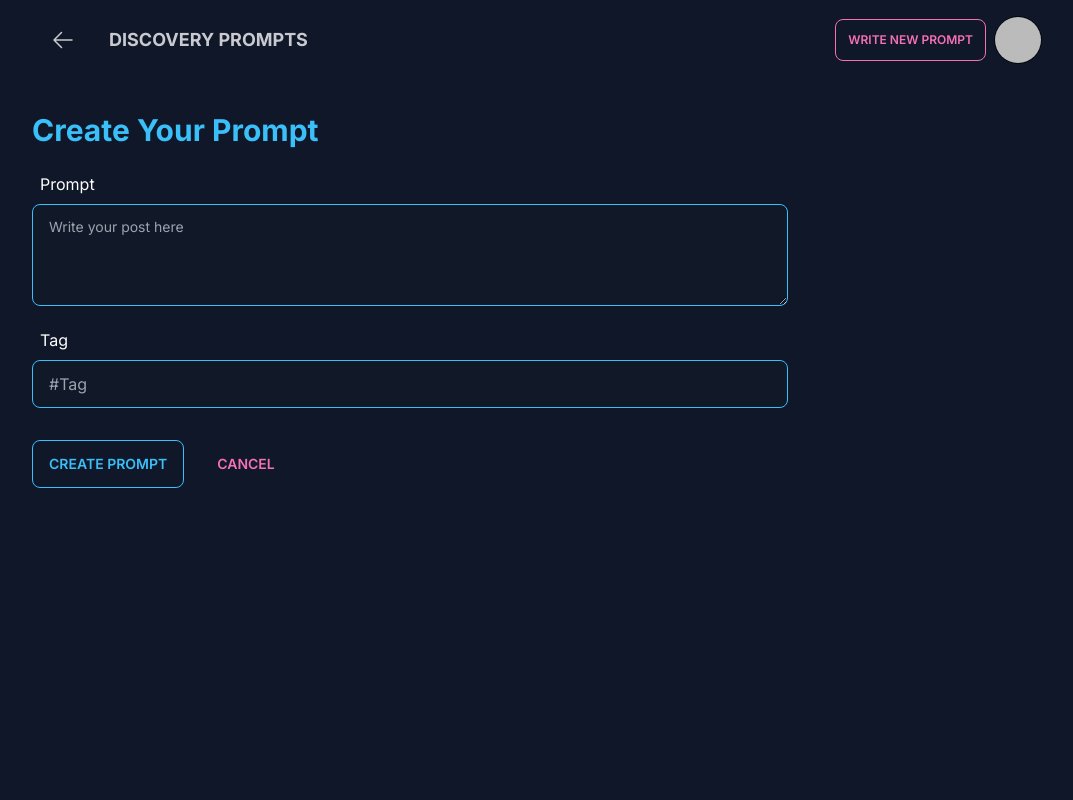
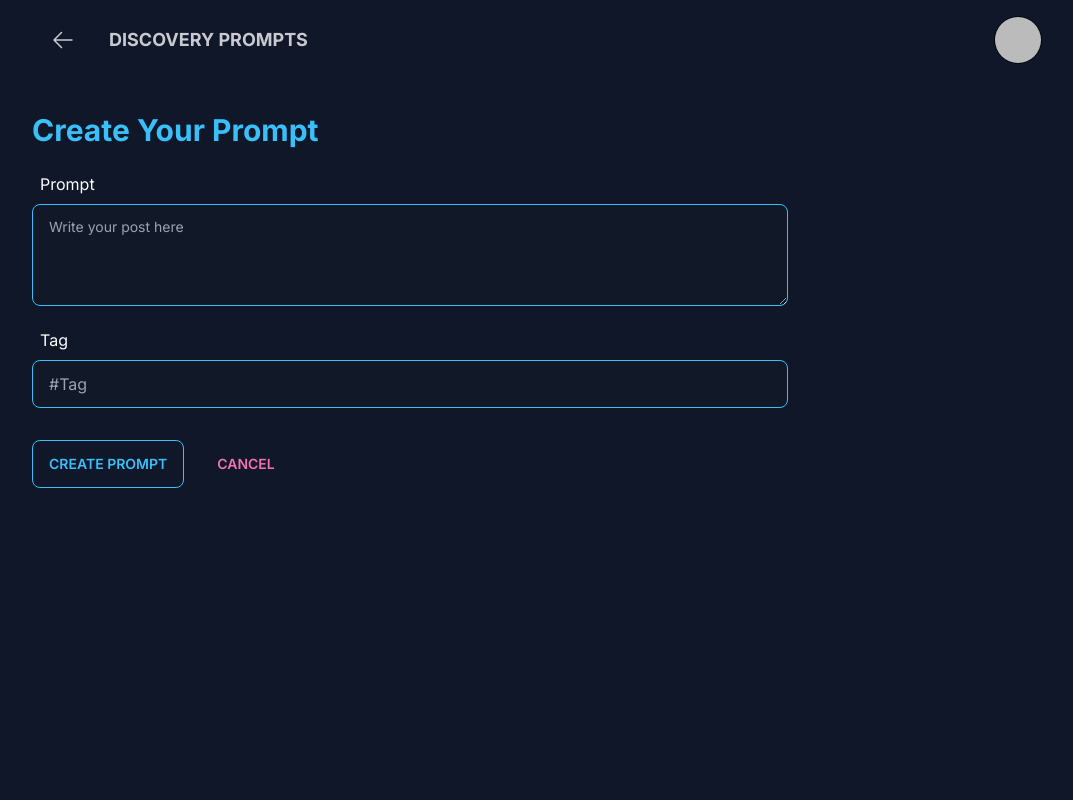
Before and after one commit to AdithyanA2005/Discovery_Prompts_NextJS, a Next.js app: page /new-prompt in a window 1280 px wide. Shown: the top 800 px of the page, without its empty margins (102-1175 px from the left). Built offline with nearby package versions, Linux system fonts and the light colour scheme; no server answers; sample sign-in values are in the browser's storage.

Commit message:
`Write New Prompt` made invisible in new-prompt page

```diff
--- a/components/Navbar/index.tsx
+++ b/components/Navbar/index.tsx
@@ -1,6 +1,5 @@
 "use client"
 
-import Link from "next/link";
 import { useRouter, usePathname } from "next/navigation";
 import { useEffect, useState } from "react";
 import { getProviders, signIn, useSession } from "next-auth/react";
@@ -46,11 +45,13 @@ export default function Navbar() {
         {status === "authenticated" ? (
           <div className="flex items-center">
             {/* Write new prompt button */}
-            <SpecialBtn
-              text="Write New Prompt"
-              onClick={() => router.push("/new-prompt")}
-              disabled={false}
-            />
+            {pathname !== "/new-prompt" && (
+              <SpecialBtn
+                text="Write New Prompt"
+                onClick={() => router.push("/new-prompt")}
+                disabled={false}
+              />
+            )}
 
             {/* Account actions dropdown with profile img btn*/}
             <AccountActionsDropdown
```
